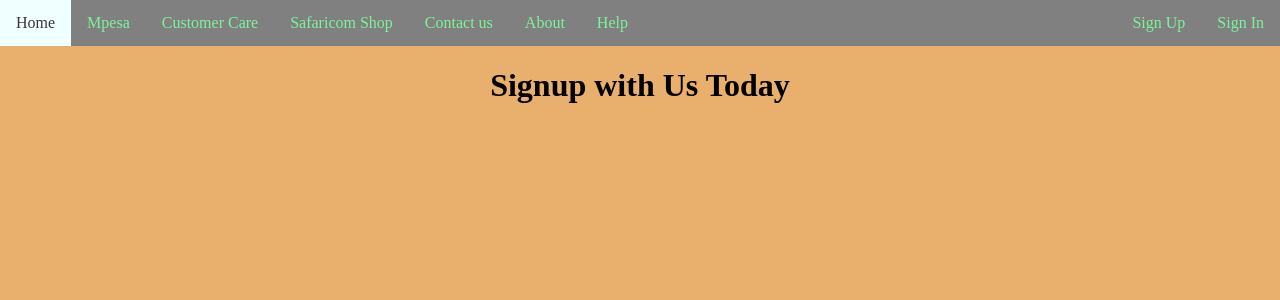
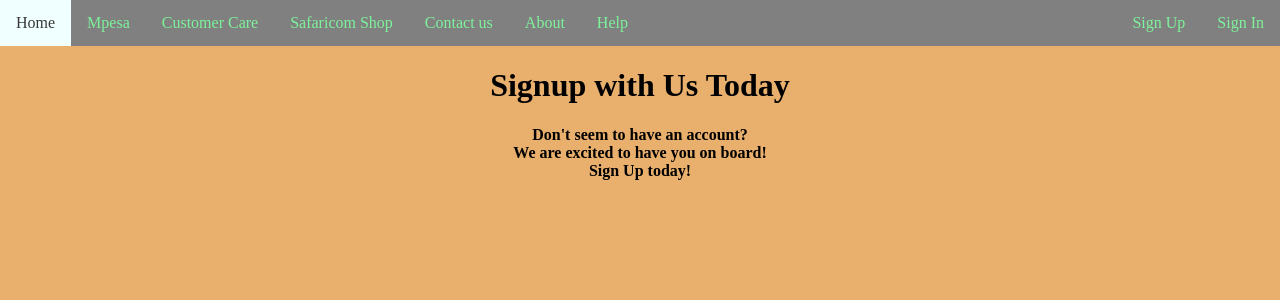
Before and after one commit to mbotejoy/Safaricom-website, a PHP site: page /signup.php in a window 1280 px wide. Shown: the top 300 px of the page. Run offline with PHP 8.4, Linux system fonts and the light colour scheme; some libraries are stand-ins or nearby versions.

Commit message:
Added content

```diff
--- a/signup.php
+++ b/signup.php
@@ -14,6 +14,13 @@
         <div class="header">
             <h1>Signup with Us Today</h1>
         </div>
+        <div class="content">
+        <h4>
+           <p>Don't seem to have an account?<br>
+           We are excited to have you on board!<br>
+           Sign Up today!</p>
+
+        </h4>
 
 </body>
 </html>
```
